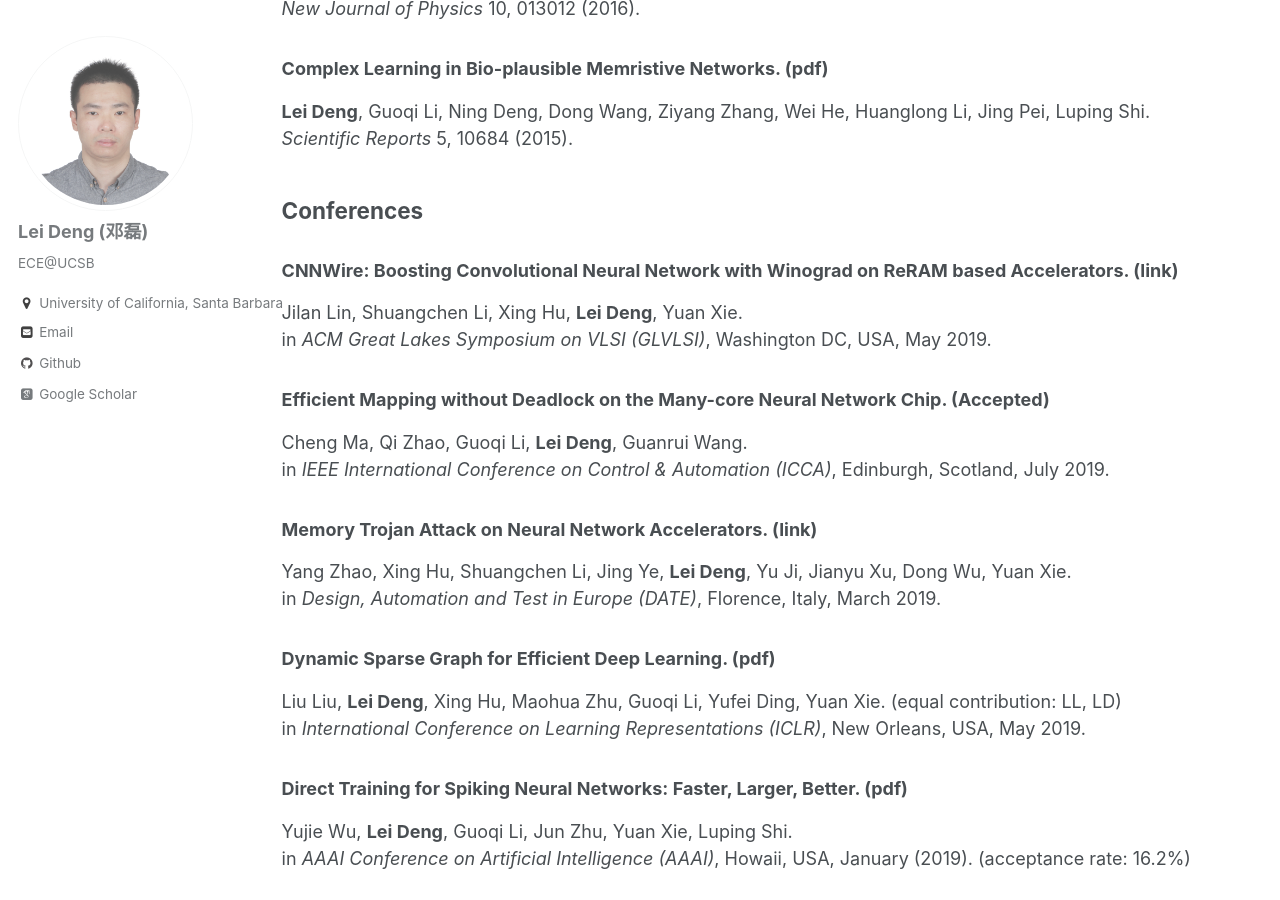
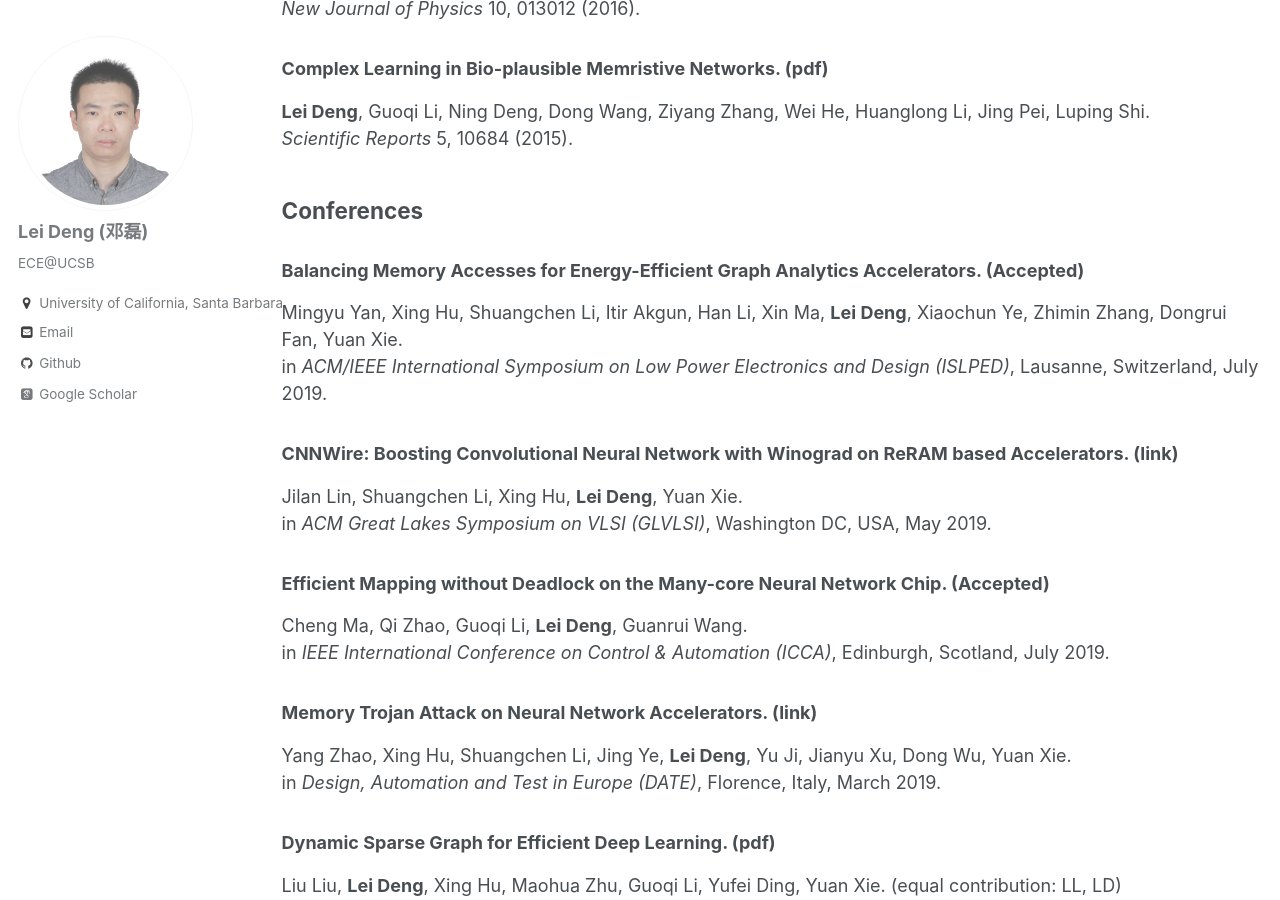
Before and after one commit to dllfei/dllfei.github.io, a Jekyll site: the page built from _pages/publications.md, in a window 1280 px wide and 900 px high, scrolled down 3049 px. Built offline with Jekyll 4.4.1, drawn with Linux system fonts in a browser that asks for light colours; some web fonts are replaced.

Commit message:
Update publications.md

```diff
--- a/_pages/publications.md
+++ b/_pages/publications.md
@@ -95,6 +95,10 @@ Guoqi Li, Wuhua Hu, Gaoxi Xiao, **Lei Deng**, Pei Tang, Jing Pei, Luping Shi. <b
 
 ## Conferences
 
+### Balancing Memory Accesses for Energy-Efficient Graph Analytics Accelerators. (Accepted) <br />
+Mingyu Yan, Xing Hu, Shuangchen Li, Itir Akgun, Han Li, Xin Ma, **Lei Deng**, Xiaochun Ye, Zhimin Zhang, Dongrui Fan, Yuan Xie. <br />
+in *ACM/IEEE International Symposium on Low Power Electronics and Design (ISLPED)*, Lausanne, Switzerland, July 2019.
+
 ### CNNWire: Boosting Convolutional Neural Network with Winograd on ReRAM based Accelerators. ([link](https://dl.acm.org/citation.cfm?id=3318018)) <br />
 Jilan Lin, Shuangchen Li, Xing Hu, **Lei Deng**, Yuan Xie. <br />
 in *ACM Great Lakes Symposium on VLSI (GLVLSI)*, Washington DC, USA, May 2019.
```
